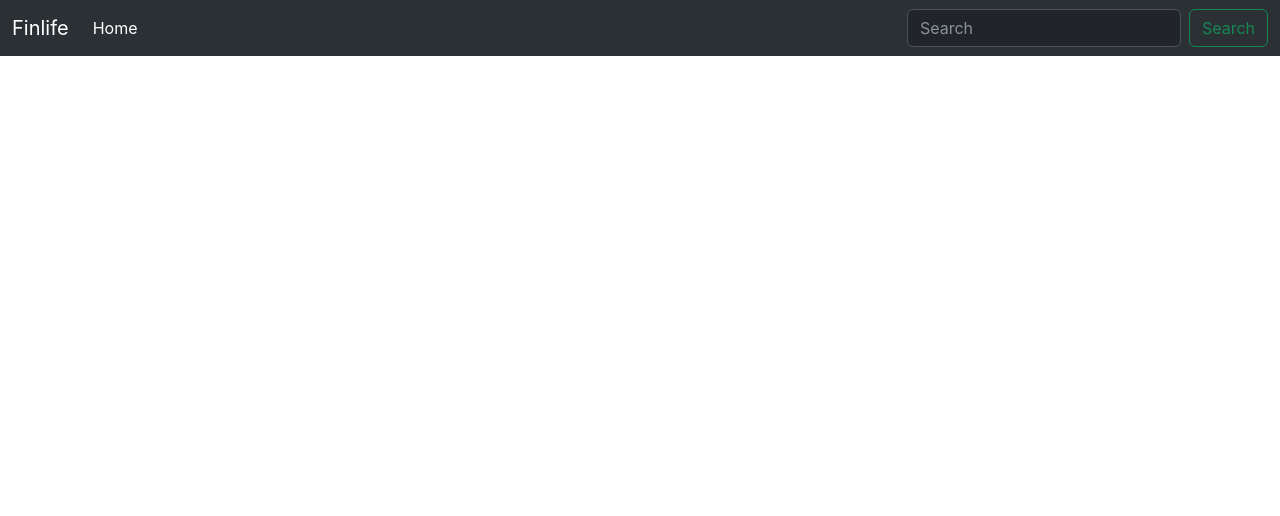
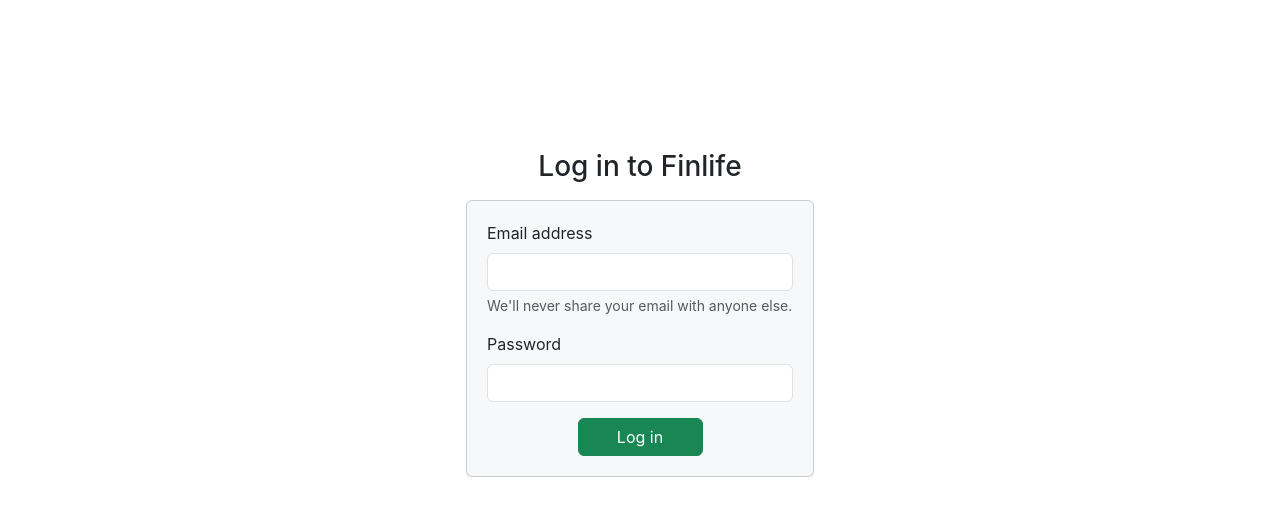
Before and after one commit to manthanchauhan/finlife-react, a React (Create React App) app: page /login in a window 1280 px wide. Before the commit this address had no page. Shown: the top 516 px of the page. Built offline with nearby package versions, Linux system fonts and the light colour scheme.

Commit message:
Login form done

```diff
--- a/src/App.js
+++ b/src/App.js
@@ -6,18 +6,25 @@
     Routes,
 } from "react-router-dom";
 import Home from "./components/Home";
+import About from "./components/About";
+import Login from "./components/Login";
+import NavbarState from "./contexts/navbar/NavbarState";
 
 function App() {
     return (
         <>
+            <NavbarState>
             <BrowserRouter>
                 <Navbar/>
                 <div className={"container"}>
                     <Routes>
                         <Route path={"/"} element={<Home/>}/>
+                        <Route path={"/about"} element={<About/>}/>
+                        <Route path={"/login"} element={<Login/>}/>
                     </Routes>
                 </div>
             </BrowserRouter>
+            </NavbarState>
         </>
     );
 }
--- /dev/null
+++ b/src/components/About.js
@@ -0,0 +1,11 @@
+import React from 'react';
+
+const About = () => {
+    return (
+        <div>
+            <h1>This is About</h1>
+        </div>
+    );
+};
+
+export default About;
--- /dev/null
+++ b/src/components/Login.js
@@ -0,0 +1,46 @@
+import React, {useContext, useEffect} from 'react';
+import NavbarContext from "../contexts/navbar/NavbarContext";
+
+const Login = () => {
+    const context = useContext(NavbarContext);
+    const {setShowNav} = context;
+
+    useEffect(() => {
+        setShowNav(false);
+    }, );
+
+    useEffect(() => {
+        return () => {
+            setShowNav(true);
+        }
+    }, )
+
+    return (
+        <div className={"container col-lg-4 mx-auto"} style={{marginTop: "150px"}}>
+            <h3 style={{textAlign: "center"}} className={"my-3"}>Log in to Finlife</h3>
+            <div className="card" style={{backgroundColor: "#F6F8FA"}}>
+                <div style={{margin: "20px"}}>
+                <form>
+                    <div className="mb-3">
+                        <label htmlFor="exampleInputEmail1" className="form-label">Email address</label>
+                        <input type="email" className="form-control" id="exampleInputEmail1"
+                               aria-describedby="emailHelp"/>
+                            <div id="emailHelp" className="form-text">We'll never share your email with anyone else.
+                            </div>
+                    </div>
+                    <div className="mb-3">
+                        <label htmlFor="exampleInputPassword1" className="form-label">Password</label>
+                        <input type="password" className="form-control" id="exampleInputPassword1"/>
+                    </div>
+                    <div className={"container"} style={{textAlign: "center"}}>
+                    <button type="submit" className="btn btn-success" style={{width: "125px"}}>Log in</button>
+                    </div>
+                </form>
+                </div>
+
+            </div>
+        </div>
+    );
+};
+
+export default Login;
--- a/src/components/Navbar.js
+++ b/src/components/Navbar.js
@@ -1,10 +1,21 @@
-import React from 'react';
+import React, {useContext} from 'react';
+import {Link, useNavigate} from "react-router-dom";
+import NavbarContext from "../contexts/navbar/NavbarContext";
 
 const Navbar = () => {
+    const context = useContext(NavbarContext);
+    const {showNav} = context;
+
+    const navigate = useNavigate();
+    const onClickLogin = ()=>{
+        navigate("/login")
+    }
+
     return (
-        <nav className="navbar navbar-expand-lg bg-body-tertiary bg-dark" data-bs-theme="dark">
-            <div className="container-fluid">
-                <a className="navbar-brand" href="/">Finlife</a>
+        <>
+        {showNav && <nav className="navbar navbar-expand-lg bg-body-tertiary bg-dark" data-bs-theme="dark">
+        <div className="container">
+            <Link className="navbar-brand" to="/">Finlife</Link>
             <button className="navbar-toggler" type="button" data-bs-toggle="collapse"
                     data-bs-target="#navbarSupportedContent" aria-controls="navbarSupportedContent"
                     aria-expanded="false" aria-label="Toggle navigation">
@@ -13,16 +24,17 @@
             <div className="collapse navbar-collapse" id="navbarSupportedContent">
                 <ul className="navbar-nav me-auto mb-2 mb-lg-0">
                     <li className="nav-item">
-                            <a className="nav-link active" aria-current="page" href="/">Home</a>
+                        <Link className="nav-link active" aria-current="page" to="/">Home</Link>
+                    </li>
+                    <li className="nav-item">
+                        <Link className="nav-link active" aria-current="page" to="/about">About</Link>
                     </li>
                 </ul>
-                    <form className="d-flex" role="search">
-                        <input className="form-control me-2" type="search" placeholder="Search" aria-label="Search"/>
-                            <button className="btn btn-outline-success" type="submit">Search</button>
-                    </form>
+                <button className="btn btn-primary" onClick={onClickLogin}>Login</button>
             </div>
         </div>
-        </nav>
+    </nav>}
+        </>
     );
 };
 
--- /dev/null
+++ b/src/contexts/navbar/NavbarContext.js
@@ -0,0 +1,5 @@
+import {createContext} from "react";
+
+const NavbarContext = createContext(null);
+
+export default NavbarContext;
--- /dev/null
+++ b/src/contexts/navbar/NavbarState.js
@@ -0,0 +1,14 @@
+import NavbarContext from "./NavbarContext";
+import {useState} from "react";
+
+const NavbarState = (props) => {
+    const [showNav, setShowNav] = useState(true);
+
+    return (
+        <NavbarContext.Provider value={{showNav, setShowNav}}>
+            {props.children}
+        </NavbarContext.Provider>
+    );
+}
+
+export default NavbarState;
```
Lines whose indentation alone changed are shown as unchanged.
